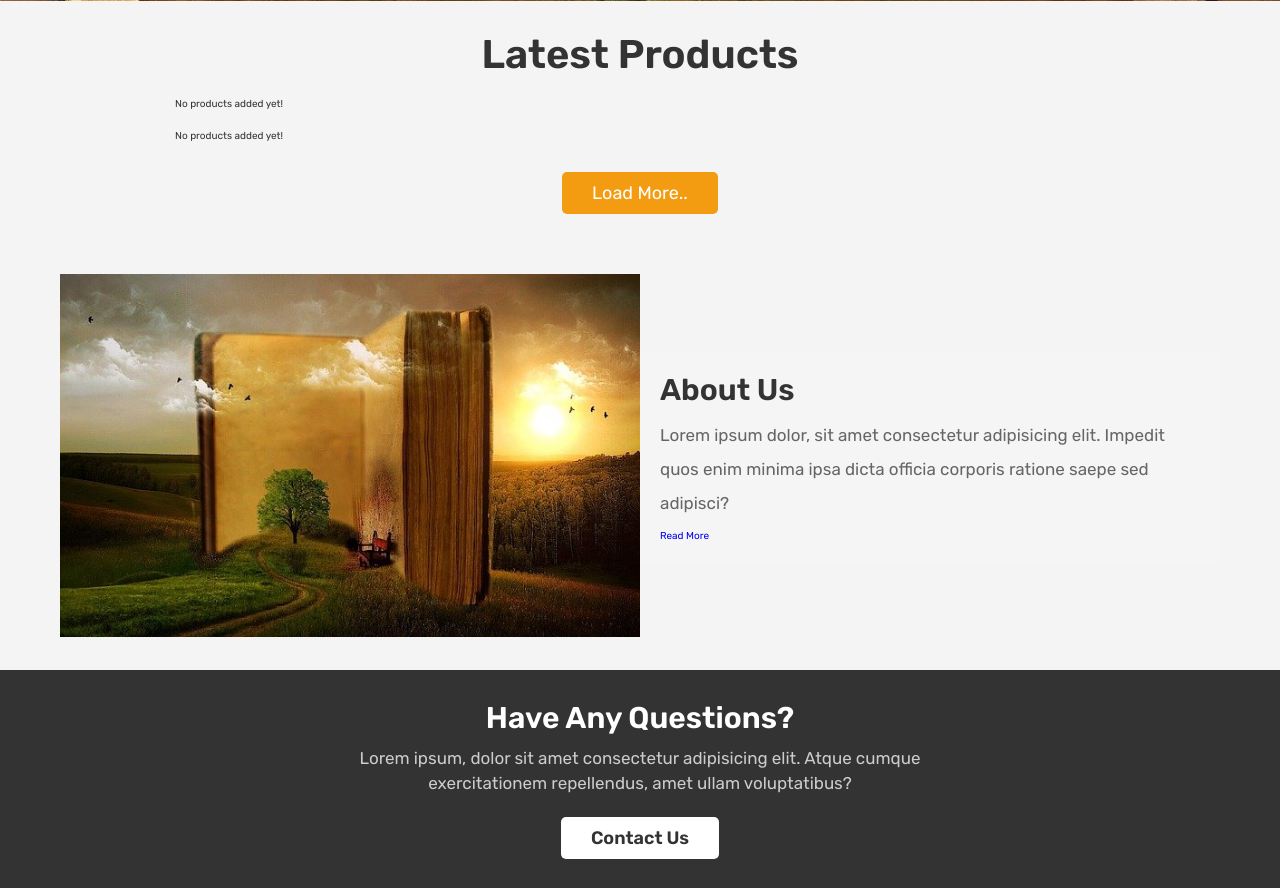
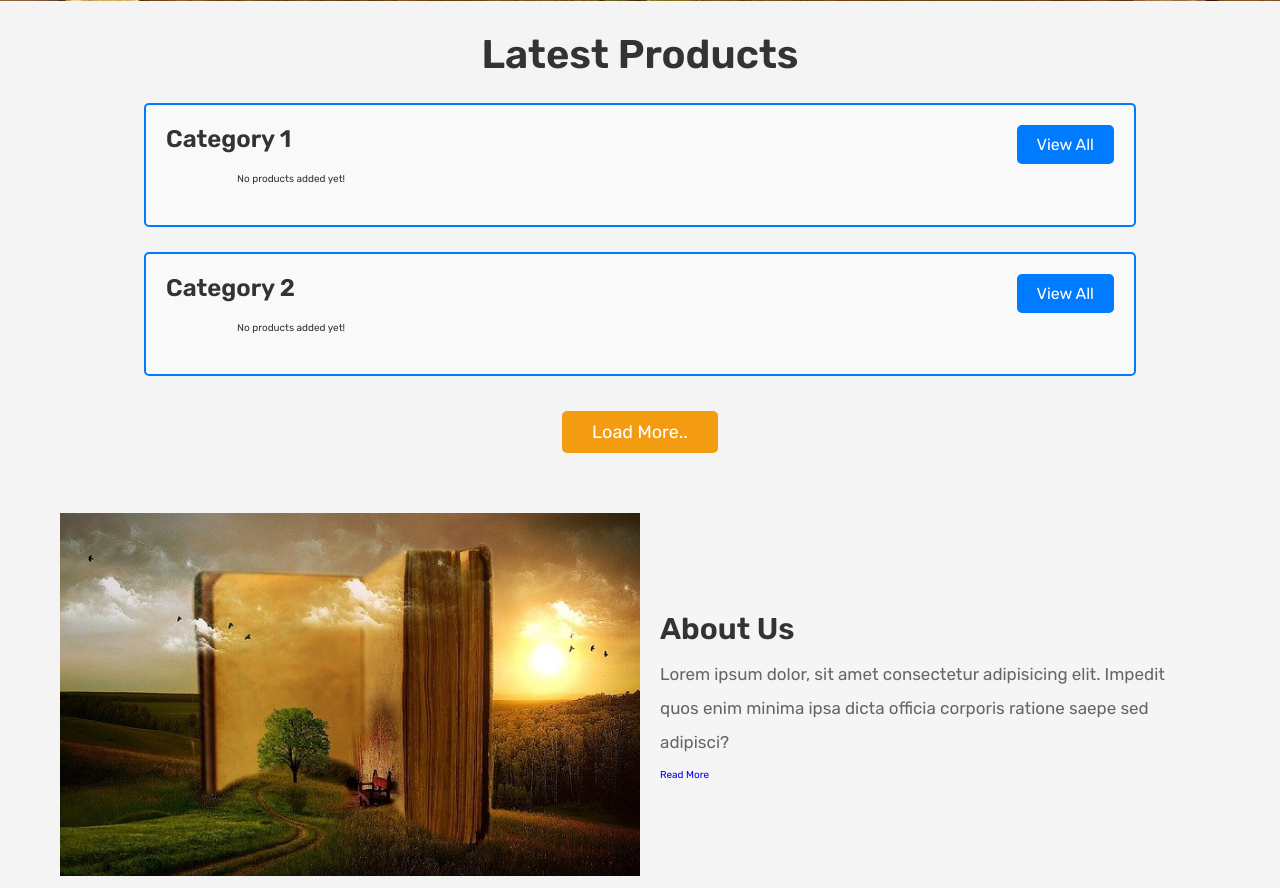
Before and after one commit to iamrushier/TheBooktown, a PHP site: page /home.php in a window 1280 px wide. Shown: the part 559-1447 px from the top of the page. Run offline with PHP 8.4, Linux system fonts and the light colour scheme; the visitor is signed in with stand-in values (Sample User, id 1); data that the repository does not hold is empty.

Commit message:
Category section on home

```diff
--- a/css/home-styles.css
+++ b/css/home-styles.css
@@ -384,7 +384,7 @@
 /* Styles for the Swiper container */
 .swiper-container {
   margin: 20px auto; /* Adjust margins as needed */
-  max-width: 75%; /* Make it responsive to the container */
+  max-width: 85%; /* Make it responsive to the container */
   overflow: hidden; /* Hide the overflowing content */
 }
 
@@ -427,3 +427,68 @@
   left: 10px; /* Adjust the left position */
   transform: translateY(-50%);
 }
+
+
+.category-container {
+  border: 2px solid #007BFF; /* Add a border around the category container */
+  border-radius: 5px;
+  width:80%;
+  margin: 25px auto;
+  padding: 20px;
+  background-color: #f9f9f9; /* Add background color */
+  position: relative;
+}
+
+.category-title {
+  font-size: 24px;
+  margin: 0;
+}
+
+.category-link {
+  position: absolute;
+  top: 20px;
+  right: 20px;
+  text-decoration: none;
+  background-color: #007BFF;
+  color: #fff;
+  padding: 10px 20px;
+  border-radius: 5px;
+  font-size: 16px;
+  transition: background-color 0.3s;
+}
+
+.category-link:hover {
+  background-color: #0056b3; /* Change color on hover */
+}
+
+/* Style the swiper-container */
+.swiper-container {
+  margin: 20px auto;
+  overflow: hidden;
+  border-radius: 10px;
+}
+
+
+.swiper-slide {
+  background: #fff;
+  border: 1px solid #ddd;
+  box-shadow: 0 4px 6px rgba(0, 0, 0, 0.1);
+  display: flex;
+  flex-direction: column;
+}
+
+.swiper-slide img {
+  margin-top: -5px;
+}
+
+/* Customize the navigation buttons if needed */
+.swiper-button-next, .swiper-button-prev {
+  background-color: #007BFF;
+  color: #fff;
+  font-size: 30%;
+  padding: 10px;
+  border-radius: 10px;
+  width: 40px;
+  height: 50px;
+  cursor: pointer;
+}
--- a/home.php
+++ b/home.php
@@ -65,7 +65,9 @@
 
    <section class="products">
       <h1 class="title">Latest Products</h1>
-
+      <div class="category-container">
+         <h2 class="category-title">Category 1</h2>
+         <a class="category-link" href="category1.php">View All</a>
          <div class="swiper-container" id="category1">
             <div class="swiper-wrapper">
                <?php
@@ -118,7 +120,10 @@
             <div class="swiper-button-next"></div>
             <div class="swiper-button-prev"></div>
          </div>
-
+      </div>
+      <div class="category-container">
+         <h2 class="category-title">Category 2</h2>
+         <a class="category-link" href="category2.php">View All</a>
          <div class="swiper-container" id="category2">
             <div class="swiper-wrapper">
                <?php
@@ -170,6 +175,7 @@
             <div class="swiper-pagination"></div>
             <div class="swiper-button-next"></div>
             <div class="swiper-button-prev"></div>
+         </div>
       </div>
       <div class="load-more" style="margin-top: 2rem; text-align:center">
          <a href="shop.php" class="option-btn">Load More..</a>
```
Lines whose indentation alone changed are shown as unchanged.
